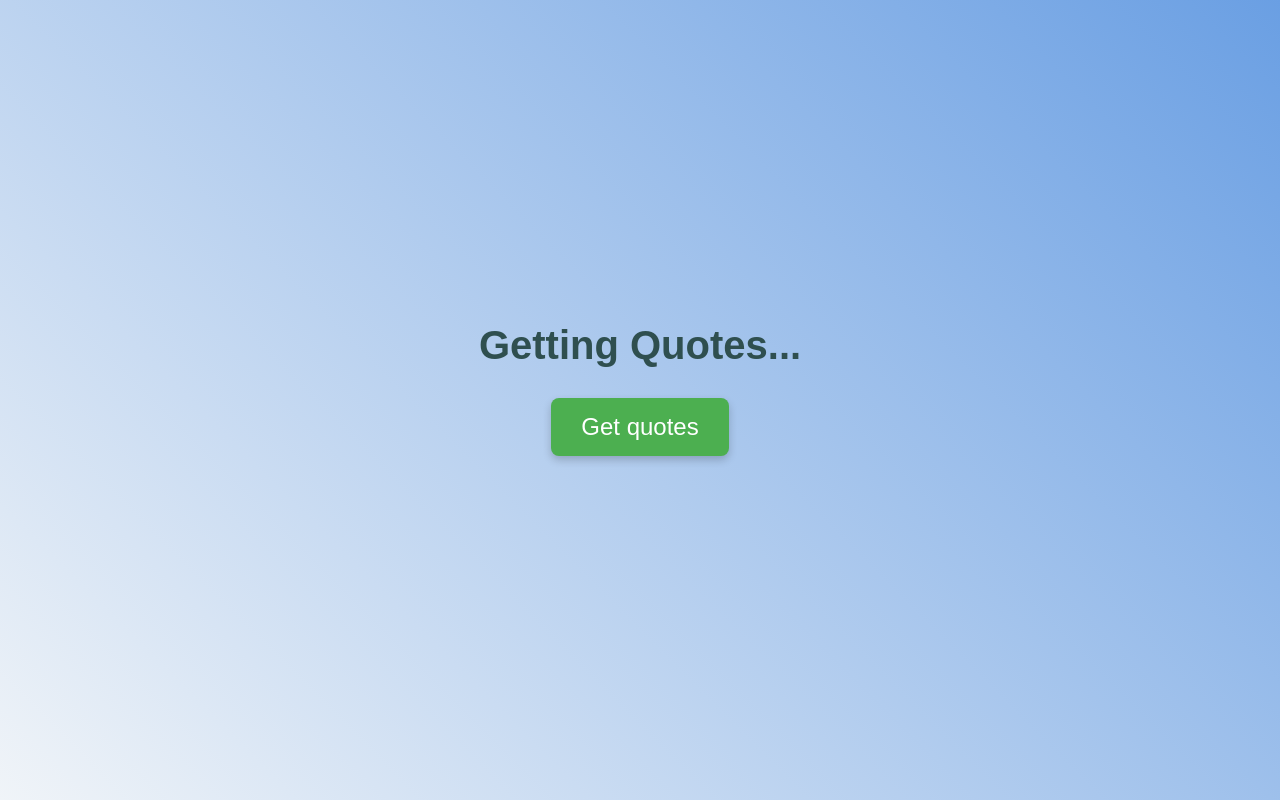
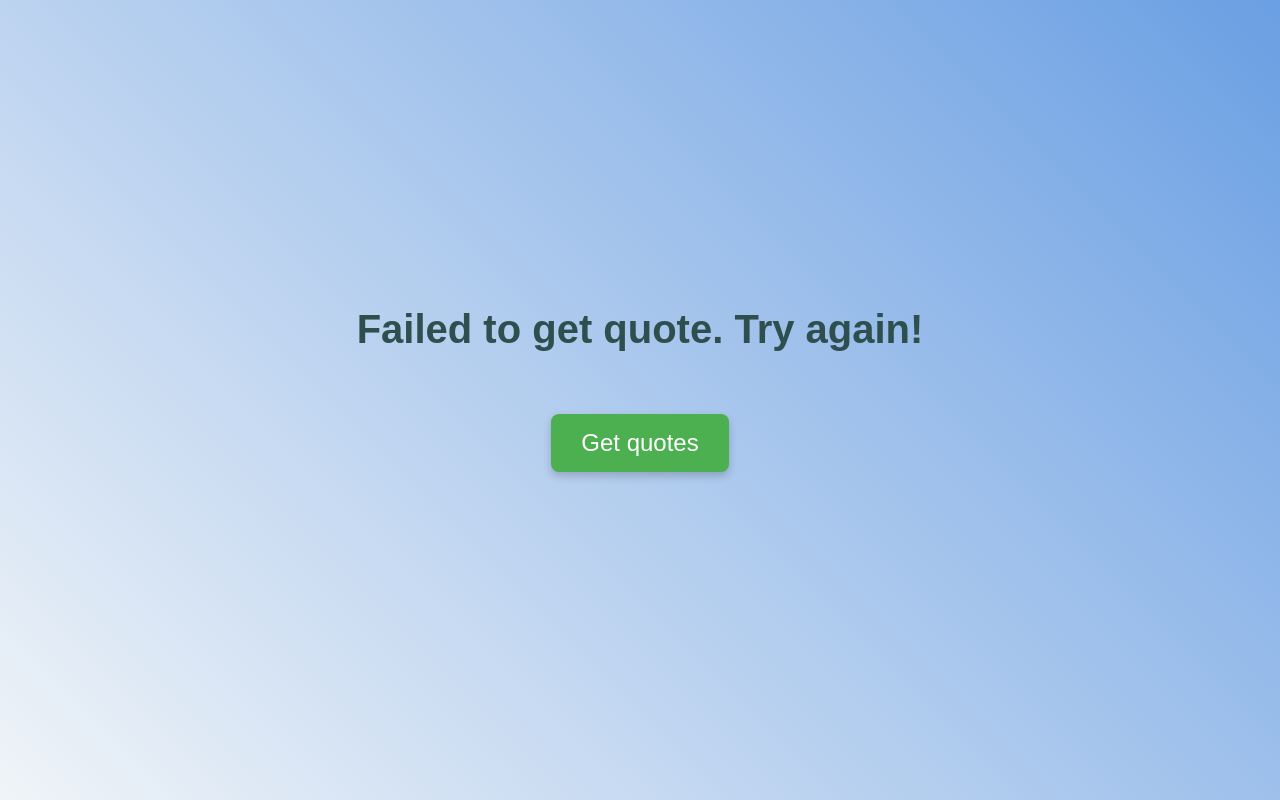
Before and after one commit to rohit02q/quotes, a plain HTML site: page index.html in a window 1280 px wide. Both pictures are taken after a click on the button "Get quotes". Drawn offline with Linux system fonts and the light colour scheme; no server answers.

Commit message:
Update index.html

```diff
--- a/index.html
+++ b/index.html
@@ -103,29 +103,40 @@
     <div class="background"></div>
 
     <h1 id="h">Motivational quotes by Rohit</h1>
+    <p id="err"></p>
     <button id="btn" onclick="getd()">Get quotes</button>
     <h4 id="hello"></h4>
     <script>
-   let h = document.getElementById('h');
+  let h = document.getElementById('h');
 
 
-  async function getd() {
-    h.innerText = "Getting Quotes...";
-    let i = Math.floor(Math.random() * 200) + 1;
-   const url = `http://rohitnode.onrender.com/api/line${i}`
-     await fetch(url)
-        .then(res => {
+function showLoading() {
+    let dots = 0;
+    return setInterval(() => {
+        h.innerText = `Getting Quote${'.'.repeat(dots % 4)}`;
+        dots++;
+    }, 500);
+}
 
-            return res.json();
-        })
-        .then(data => {
-            let line = data[`line${i}`];
-            h.innerText = line;
-        })
-        .catch(error => {
-            console.error("Error fetching data:", error);
-        });
+async function getd() {
+    let loadingInterval = showLoading();
+
+    try {
+        let i = Math.floor(Math.random() * 200) + 1;
+        const url = `http://rohitnode.onrender.com/api/line${i}`;
+        const response = await fetch(url);
+        const data = await response.json();
+        let line = data[`line${i}`];
+        h.innerText = line;
+    } catch (error) {
+        console.error("Error fetching data:", error);
+        h.innerText = "Failed to get quote. Try again!";
+
+    } finally {
+        clearInterval(loadingInterval);
+    }
 }
+
 
 </script>
 </body>
```
